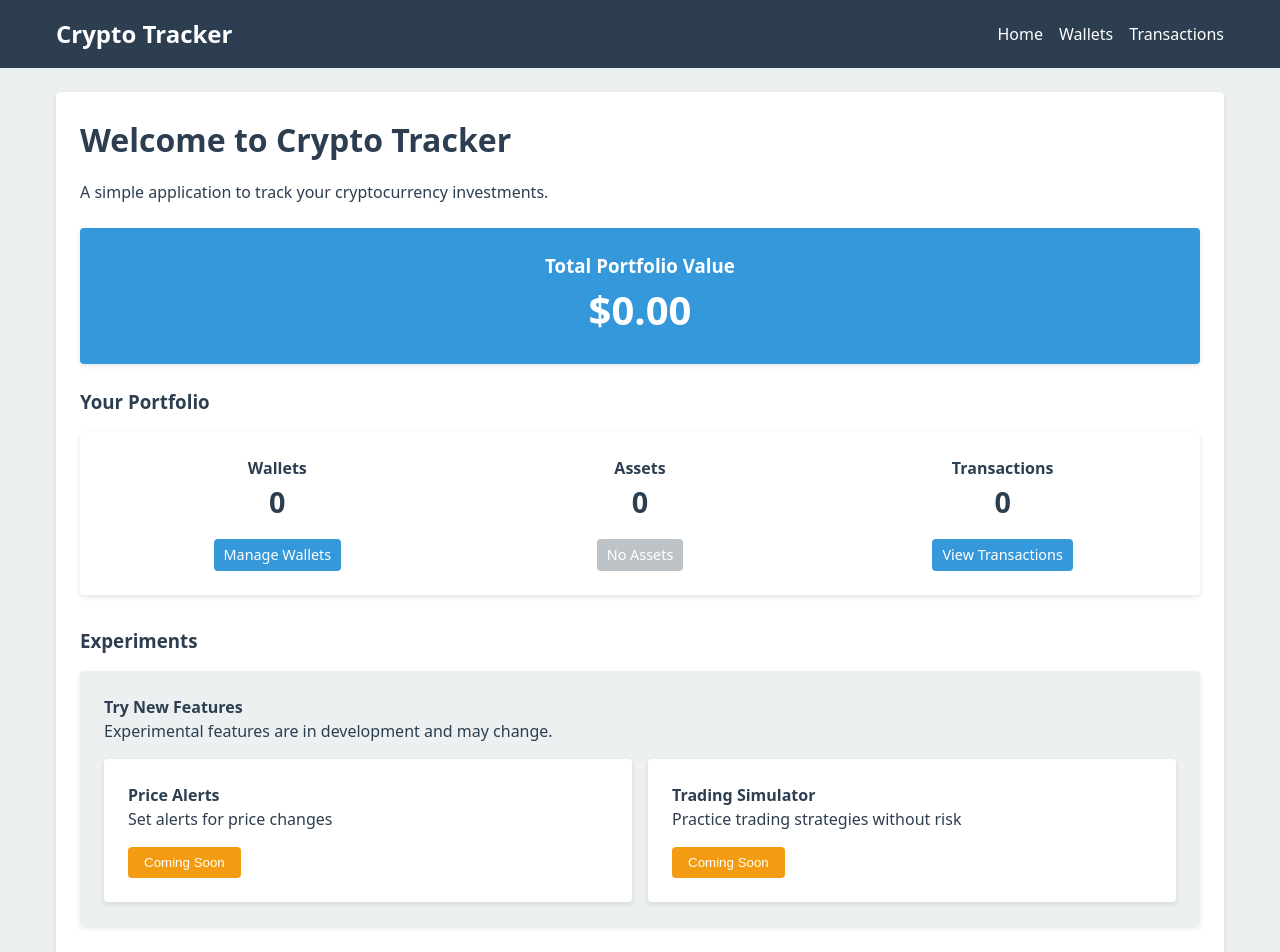
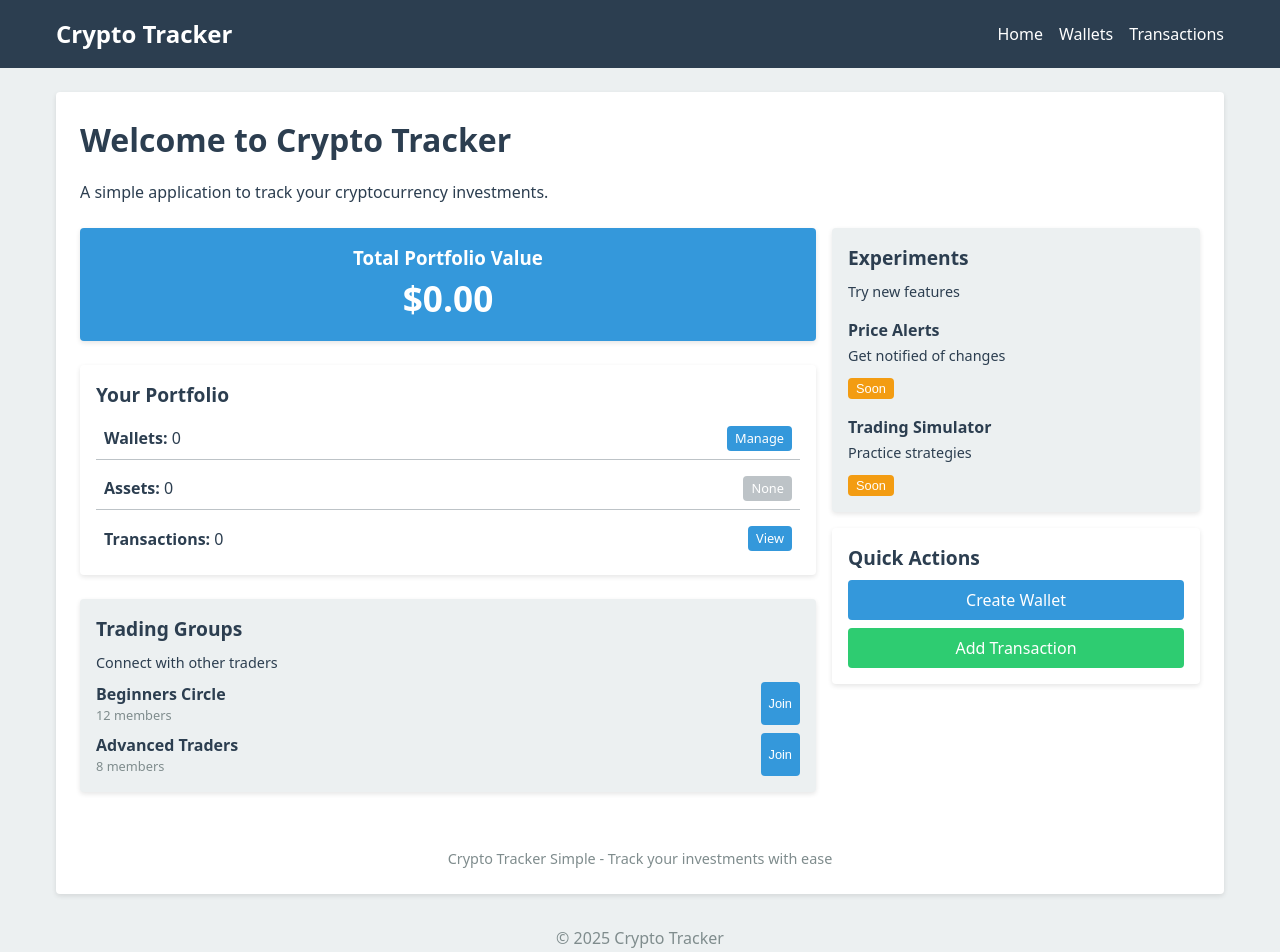
Before and after one commit to solosolocodes/tradingapp, a Next.js app: page / in a window 1280 px wide. Shown: the top 952 px of the page. Built offline with nearby package versions, Linux system fonts and the light colour scheme; no server answers; the database is empty.

Commit message:
Redesign homepage with compact two-column layout

```diff
--- a/src/pages/index.js
+++ b/src/pages/index.js
@@ -90,77 +90,97 @@ export default function Home() {
           <p>Loading stats...</p>
         ) : (
           <>
-            <div className="card" style={{ margin: '0 0 var(--spacing-lg) 0', textAlign: 'center', backgroundColor: 'var(--color-primary)', color: 'white' }}>
-              <h3 style={{ color: 'white' }}>Total Portfolio Value</h3>
-              <p style={{ fontSize: '2.5rem', fontWeight: 'bold' }}>${stats.totalValue.toFixed(2)}</p>
-            </div>
+            <div className="grid" style={{ gridTemplateColumns: '2fr 1fr', gap: 'var(--spacing-md)' }}>
+              {/* Main Column */}
+              <div>
+                {/* Portfolio Value */}
+                <div className="card mb-3" style={{ textAlign: 'center', backgroundColor: 'var(--color-primary)', color: 'white', padding: 'var(--spacing-md)' }}>
+                  <h3 style={{ color: 'white', margin: 0 }}>Total Portfolio Value</h3>
+                  <p style={{ fontSize: '2.2rem', fontWeight: 'bold', margin: 0 }}>${stats.totalValue.toFixed(2)}</p>
+                </div>
 
-            {/* Wallet Section */}
-            <div className="mb-4">
-              <h3 className="mb-2">Your Portfolio</h3>
-              <div className="card">
-                <div className="grid grid-3">
-                  <div style={{ textAlign: 'center' }}>
-                    <h4>Wallets</h4>
-                    <p style={{ fontSize: '1.8rem', fontWeight: 'bold' }}>{stats.totalWallets}</p>
-                    <Link href="/wallets" className="button mt-2" style={{ padding: '5px 10px', fontSize: '0.9rem' }}>Manage Wallets</Link>
+                {/* Portfolio Stats */}
+                <div className="card mb-3" style={{ padding: 'var(--spacing-md)' }}>
+                  <h3 style={{ margin: 0, marginBottom: 'var(--spacing-sm)', fontSize: '1.2rem' }}>Your Portfolio</h3>
+
+                  <div style={{ display: 'flex', justifyContent: 'space-between', alignItems: 'center', marginBottom: 'var(--spacing-sm)', padding: 'var(--spacing-sm)', borderBottom: '1px solid var(--color-gray)' }}>
+                    <div>
+                      <span style={{ fontWeight: 'bold' }}>Wallets:</span> {stats.totalWallets}
+                    </div>
+                    <Link href="/wallets" className="button" style={{ padding: '3px 8px', fontSize: '0.8rem' }}>Manage</Link>
                   </div>
-                  <div style={{ textAlign: 'center' }}>
-                    <h4>Assets</h4>
-                    <p style={{ fontSize: '1.8rem', fontWeight: 'bold' }}>{stats.totalAssets}</p>
-                    <span className="button mt-2" style={{ padding: '5px 10px', fontSize: '0.9rem', backgroundColor: 'var(--color-gray)', cursor: 'default' }}>
-                      {stats.totalAssets === 0 ? 'No Assets' : stats.totalAssets === 1 ? '1 Asset' : `${stats.totalAssets} Assets`}
+
+                  <div style={{ display: 'flex', justifyContent: 'space-between', alignItems: 'center', marginBottom: 'var(--spacing-sm)', padding: 'var(--spacing-sm)', borderBottom: '1px solid var(--color-gray)' }}>
+                    <div>
+                      <span style={{ fontWeight: 'bold' }}>Assets:</span> {stats.totalAssets}
+                    </div>
+                    <span className="button" style={{ padding: '3px 8px', fontSize: '0.8rem', backgroundColor: 'var(--color-gray)', cursor: 'default' }}>
+                      {stats.totalAssets === 0 ? 'None' : `${stats.totalAssets}`}
                     </span>
                   </div>
-                  <div style={{ textAlign: 'center' }}>
-                    <h4>Transactions</h4>
-                    <p style={{ fontSize: '1.8rem', fontWeight: 'bold' }}>{stats.totalTransactions}</p>
-                    <Link href="/transactions" className="button mt-2" style={{ padding: '5px 10px', fontSize: '0.9rem' }}>View Transactions</Link>
+
+                  <div style={{ display: 'flex', justifyContent: 'space-between', alignItems: 'center', padding: 'var(--spacing-sm)' }}>
+                    <div>
+                      <span style={{ fontWeight: 'bold' }}>Transactions:</span> {stats.totalTransactions}
+                    </div>
+                    <Link href="/transactions" className="button" style={{ padding: '3px 8px', fontSize: '0.8rem' }}>View</Link>
+                  </div>
+                </div>
+
+                {/* Trading Groups */}
+                <div className="card" style={{ padding: 'var(--spacing-md)', backgroundColor: 'var(--color-light)' }}>
+                  <h3 style={{ margin: 0, marginBottom: 'var(--spacing-sm)', fontSize: '1.2rem' }}>Trading Groups</h3>
+                  <p style={{ fontSize: '0.9rem', margin: 0, marginBottom: 'var(--spacing-sm)' }}>Connect with other traders</p>
+
+                  <div style={{ display: 'flex', justifyContent: 'space-between', marginBottom: 'var(--spacing-sm)' }}>
+                    <div>
+                      <h4 style={{ margin: 0, fontSize: '1rem' }}>Beginners Circle</h4>
+                      <p style={{ margin: 0, fontSize: '0.8rem', color: 'var(--color-gray-dark)' }}>12 members</p>
+                    </div>
+                    <button style={{ padding: '3px 8px', fontSize: '0.8rem', backgroundColor: 'var(--color-info)' }}>Join</button>
+                  </div>
+
+                  <div style={{ display: 'flex', justifyContent: 'space-between' }}>
+                    <div>
+                      <h4 style={{ margin: 0, fontSize: '1rem' }}>Advanced Traders</h4>
+                      <p style={{ margin: 0, fontSize: '0.8rem', color: 'var(--color-gray-dark)' }}>8 members</p>
+                    </div>
+                    <button style={{ padding: '3px 8px', fontSize: '0.8rem', backgroundColor: 'var(--color-info)' }}>Join</button>
                   </div>
                 </div>
               </div>
-            </div>
 
-            {/* Experiments Section */}
-            <div className="mb-4">
-              <h3 className="mb-2">Experiments</h3>
-              <div className="card" style={{ backgroundColor: 'var(--color-light)' }}>
-                <h4>Try New Features</h4>
-                <p className="mb-2">Experimental features are in development and may change.</p>
-                <div className="grid grid-2">
-                  <div className="card" style={{ margin: 0 }}>
-                    <h4>Price Alerts</h4>
-                    <p>Set alerts for price changes</p>
-                    <button className="mt-2" style={{ backgroundColor: 'var(--color-warning)' }}>Coming Soon</button>
+              {/* Side Column */}
+              <div>
+                {/* Experiments */}
+                <div className="card" style={{ padding: 'var(--spacing-md)', backgroundColor: 'var(--color-light)', marginBottom: 'var(--spacing-md)' }}>
+                  <h3 style={{ margin: 0, marginBottom: 'var(--spacing-sm)', fontSize: '1.2rem' }}>Experiments</h3>
+                  <p style={{ fontSize: '0.9rem', margin: 0, marginBottom: 'var(--spacing-md)' }}>Try new features</p>
+
+                  <div style={{ marginBottom: 'var(--spacing-md)' }}>
+                    <h4 style={{ margin: 0, fontSize: '1rem' }}>Price Alerts</h4>
+                    <p style={{ margin: '3px 0', fontSize: '0.9rem' }}>Get notified of changes</p>
+                    <button className="mt-1" style={{ padding: '3px 8px', fontSize: '0.8rem', backgroundColor: 'var(--color-warning)' }}>Soon</button>
                   </div>
-                  <div className="card" style={{ margin: 0 }}>
-                    <h4>Trading Simulator</h4>
-                    <p>Practice trading strategies without risk</p>
-                    <button className="mt-2" style={{ backgroundColor: 'var(--color-warning)' }}>Coming Soon</button>
+
+                  <div>
+                    <h4 style={{ margin: 0, fontSize: '1rem' }}>Trading Simulator</h4>
+                    <p style={{ margin: '3px 0', fontSize: '0.9rem' }}>Practice strategies</p>
+                    <button className="mt-1" style={{ padding: '3px 8px', fontSize: '0.8rem', backgroundColor: 'var(--color-warning)' }}>Soon</button>
                   </div>
                 </div>
-              </div>
-            </div>
 
-            {/* Groups Section */}
-            <div className="mb-4">
-              <h3 className="mb-2">Trading Groups</h3>
-              <div className="card" style={{ backgroundColor: 'var(--color-light)' }}>
-                <h4>Join the Community</h4>
-                <p className="mb-2">Connect with other traders and share insights.</p>
-                <div className="grid grid-2">
-                  <div className="card" style={{ margin: 0 }}>
-                    <h4>Beginners Circle</h4>
-                    <p>Learn the basics of crypto trading</p>
-                    <p className="mt-1" style={{ fontSize: '0.9rem', color: 'var(--color-gray-dark)' }}>12 members</p>
-                    <button className="mt-2" style={{ backgroundColor: 'var(--color-info)' }}>Join Group</button>
-                  </div>
-                  <div className="card" style={{ margin: 0 }}>
-                    <h4>Advanced Traders</h4>
-                    <p>Discuss advanced trading strategies</p>
-                    <p className="mt-1" style={{ fontSize: '0.9rem', color: 'var(--color-gray-dark)' }}>8 members</p>
-                    <button className="mt-2" style={{ backgroundColor: 'var(--color-info)' }}>Join Group</button>
-                  </div>
+                {/* Quick Actions */}
+                <div className="card" style={{ padding: 'var(--spacing-md)' }}>
+                  <h3 style={{ margin: 0, marginBottom: 'var(--spacing-sm)', fontSize: '1.2rem' }}>Quick Actions</h3>
+
+                  <Link href="/wallets" className="button" style={{ display: 'block', width: '100%', textAlign: 'center', marginBottom: 'var(--spacing-sm)' }}>
+                    Create Wallet
+                  </Link>
+
+                  <Link href="/transactions" className="button" style={{ display: 'block', width: '100%', textAlign: 'center', backgroundColor: 'var(--color-success)' }}>
+                    Add Transaction
+                  </Link>
                 </div>
               </div>
             </div>
--- a/src/styles/globals.css
+++ b/src/styles/globals.css
@@ -141,6 +141,10 @@ button.danger, .button.danger {
   .grid-2, .grid-3 {
     grid-template-columns: 1fr;
   }
+
+  .grid {
+    grid-template-columns: 1fr !important;
+  }
 }
 
 /* Table styles */
```
